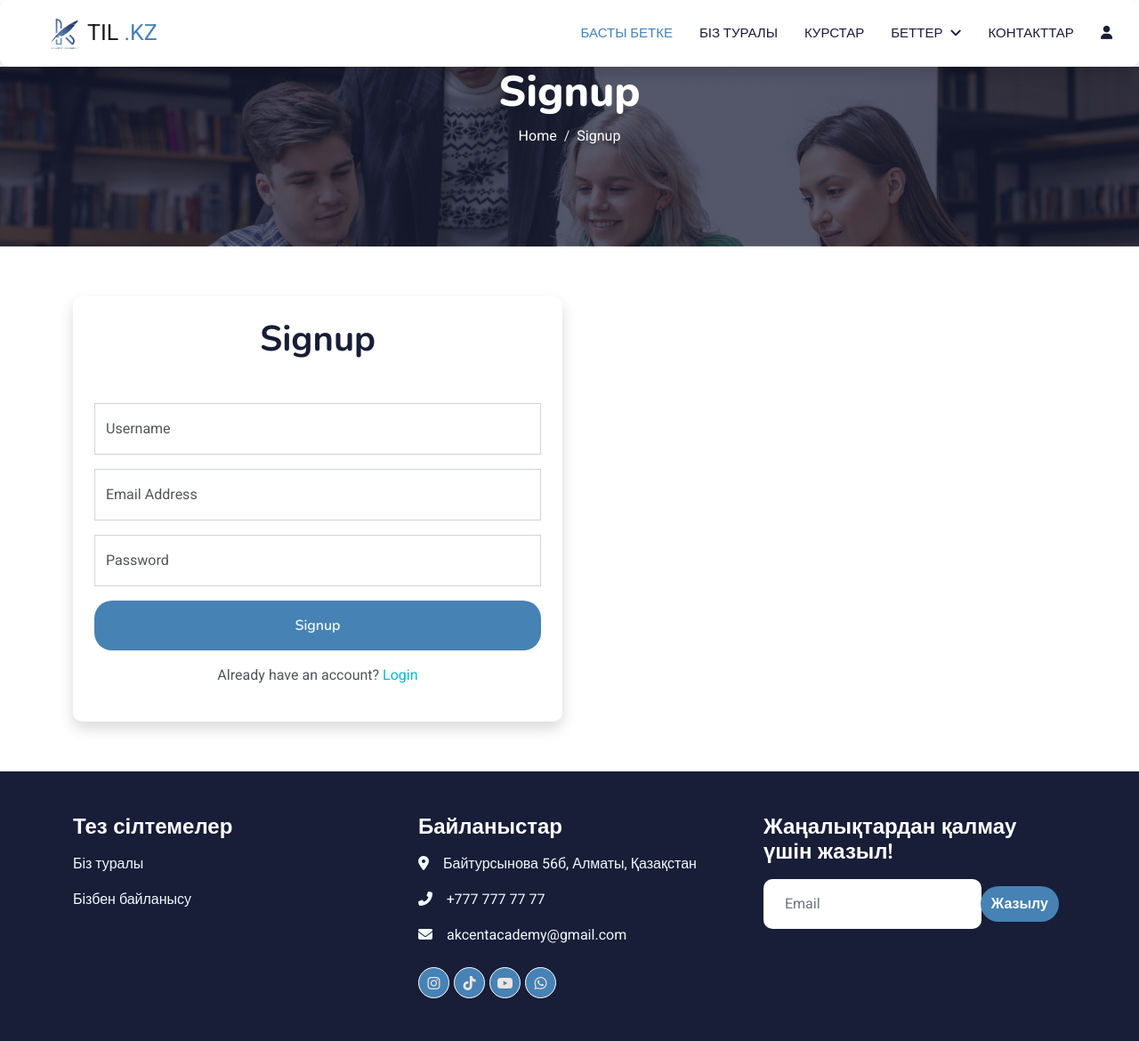
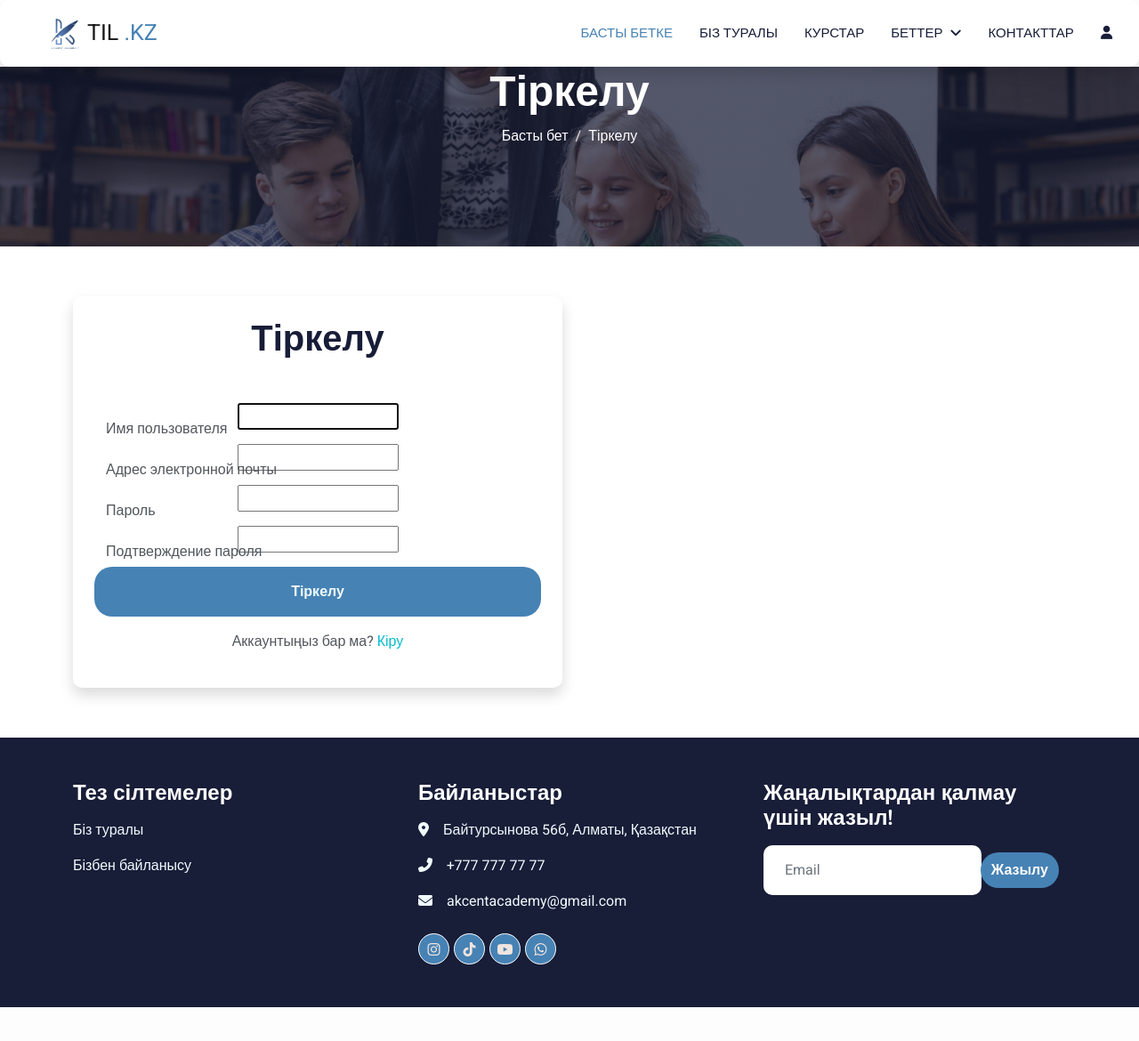
Before and after one commit to diasmukht/akcentsite, a Django app: template templates/signup.html in a window 1280 px wide. Shown: the whole page at 89% size. After the commit the page ends 1132 px from the top, so only its background shows below. Run offline with Django 5.2, Linux system fonts and the light colour scheme; the template is opened without the code that fills it: values that come from a table or form of the project are taken from there, others are empty; parts of the project's set-up code (start-up, migrations or seed data) failed here and were passed over; some libraries are stand-ins or nearby versions.

Commit message:
Added CSRF for login and singup

```diff
--- /dev/null
+++ b/main/forms.py
@@ -0,0 +1,8 @@
+
+from django.contrib.auth.forms import UserCreationForm
+from .models import CustomUser
+
+class CustomUserCreationForm(UserCreationForm):
+    class Meta:
+        model = CustomUser
+        fields = ['username', 'email', 'password1', 'password2']
--- a/main/urls.py
+++ b/main/urls.py
@@ -1,6 +1,6 @@
 from django.urls import path
 from . import views
-from .views import migrate_now
+# from .views import migrate_now
 urlpatterns = [
     path('', views.index, name='index'),
     path('about/', views.about, name='about'),
@@ -12,5 +12,5 @@
     path('team/', views.team, name='team'),
     path('testimonial/', views.testimonial, name='testimonial'),
     path('single/', views.single, name='single'),
-    path('migrate-now/', migrate_now, name='migrate-now'),
+    # path('migrate-now/', migrate_now, name='migrate-now'),
 ]
--- a/templates/signup.html
+++ b/templates/signup.html
@@ -1,19 +1,17 @@
 {% extends 'base.html' %}
 {% load static %}
 {% block content %}
-
-
 
 <!-- Header Start -->
 <div class="container-fluid bg-primary py-5 mb-5 page-header">
     <div class="container py-5">
         <div class="row justify-content-center">
             <div class="col-lg-10 text-center">
-                        <h1 class="display-3 text-white animated slideInDown">Signup</h1>
+                <h1 class="display-3 text-white animated slideInDown">Тіркелу</h1>
                 <nav aria-label="breadcrumb">
                     <ol class="breadcrumb justify-content-center">
-                                <li class="breadcrumb-item"><a class="text-white" href="{% url 'index' %}">Home</a></li>
-                                <li class="breadcrumb-item text-white active" aria-current="page">Signup</li>
+                        <li class="breadcrumb-item"><a class="text-white" href="{% url 'index' %}">Басты бет</a></li>
+                        <li class="breadcrumb-item text-white active" aria-current="page">Тіркелу</li>
                     </ol>
                 </nav>
             </div>
@@ -22,58 +20,42 @@
 </div>
 <!-- Header End -->
 
-
-
 <!-- Signup Start -->
 <div class="container-xxl py-2 mt-4">
     <div class="container">
+        <div class="row g-4 wow fadeInUp" data-wow-delay="0.5s ">
+            <div style="text-align: center;">
+                <form method="POST" class="shadow p-4" style="max-width: 550px;">
+                    {% csrf_token %}
+                    <div class="text-center wow fadeInUp" data-wow-delay="0.1s">
+                        <h1 class="mb-5 bg-white text-center px-3">Тіркелу</h1>
+                    </div>
 
-            <div class="row g-4 wow fadeInUp" data-wow-delay="0.5s ">
-
-                <div style="text-align: center;">
-                    <form class="shadow p-4" style="max-width: 550px;">
-                        <div class="text-center wow fadeInUp" data-wow-delay="0.1s">
-                            <h1 class="mb-5 bg-white text-center px-3">Signup</h1>
-
-                        </div>
+                    {{ form.non_field_errors }}
                     <div class="row g-3">
+                        {% for field in form %}
                             <div class="col-12">
                                 <div class="form-floating">
-                                    <label for="username"></label><input type="text" class="form-control" id="username" placeholder="Username">
-                                    <label for="Username">Username</label>
+                                    {{ field }}
+                                    <label for="{{ field.id_for_label }}">{{ field.label }}</label>
+                                    {{ field.errors }}
                                 </div>
                             </div>
-                            <div class="col-12">
-                                <div class="form-floating">
-                                    <input type="email" class="form-control" id="email" placeholder="Email Address">
-                                    <label for="email">Email Address</label>
-                                </div>
-                            </div>
-                            <div class="col-12">
-                                <div class="form-floating">
-                                    <input type="password" class="form-control" id="password" placeholder="Password">
-                                    <label for="password">Password</label>
-                                </div>
-                            </div>
+                        {% endfor %}
 
                         <div class="col-12">
-                                <button class="btn text-light w-100 py-3" type="submit">Signup</button>
+                            <button class="btn text-light w-100 py-3" type="submit">Тіркелу</button>
                         </div>
 
                         <div class="col-12 text-center">
-                                <p>Already have an account? <a class="text-decoration-none" href="{% url 'login' %}">Login</a>
-                                </p>
+                            <p>Аккаунтыңыз бар ма? <a class="text-decoration-none" href="{% url 'login' %}">Кіру</a></p>
                         </div>
                     </div>
                 </form>
             </div>
-
         </div>
     </div>
 </div>
 <!-- Signup End -->
 
-
-
-
 {% endblock %}
```
Also changed, not shown: main/views.py (+59 -15 lines), templates/login.html (+15 -17 lines). Lines whose indentation alone changed are shown as unchanged.
